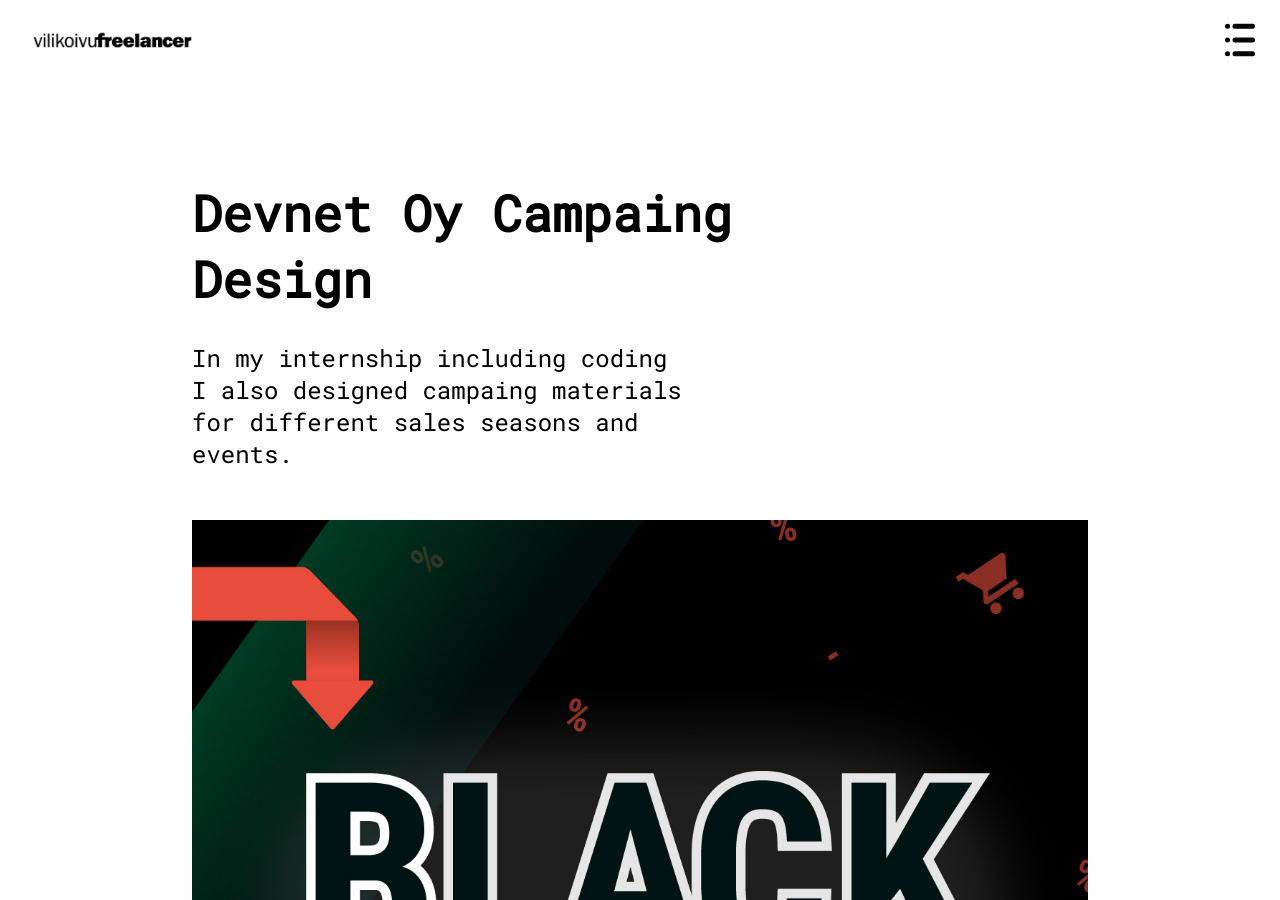
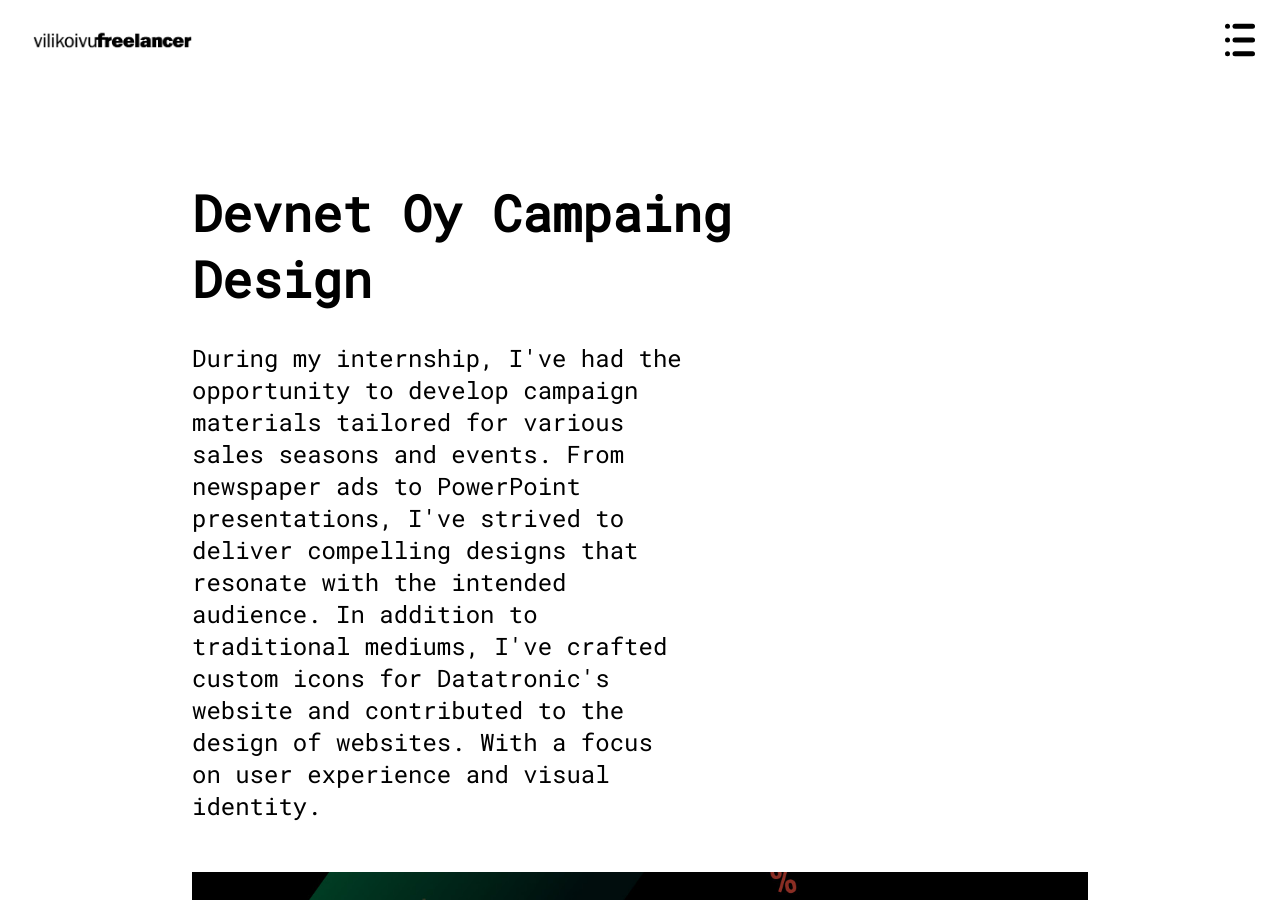
Before and after one commit to ViliKo/vili-website, a Jekyll site: the page built from _posts/2024-03-29-devnet-oy.html, in a window 1280 px wide and 900 px high. Built offline with Jekyll 4.4.1, drawn with Linux system fonts in a browser that asks for light colours.

Commit message:
lisatty post

```diff
--- a/_posts/2024-03-29-devnet-oy.html
+++ b/_posts/2024-03-29-devnet-oy.html
@@ -1,17 +1,28 @@
 ---
 layout: post
 title:  "Devnet Oy Campaing Design"
-image: devnet-1.jpg
+image: devnet-4.jpg
 ---
 
 <section class="article-section">
     <div class="article-section-container">
         <h1>Devnet Oy Campaing Design</h1>
-        <p>In my internship including coding I also designed campaing materials for different sales seasons and events.
+        <p> During my internship, I've had the opportunity to develop campaign materials tailored for various sales seasons and events.
+            From newspaper ads to PowerPoint presentations, I've strived to deliver compelling designs that resonate with the intended audience.
+
+            In addition to traditional mediums, I've crafted custom icons for Datatronic's website and contributed to the design of websites.
+            With a focus on user experience and visual identity.
         </p>
 
         <img src="{{ '/assets/img/devnet-1.jpg' | absolute_url }}" alt="">
-        <img src="{{ '/assets/img/devnet-1.jpg' | absolute_url }}" alt="">
+        <img src="{{ '/assets/img/devnet-2.jpg' | absolute_url }}" alt="">
+        <img src="{{ '/assets/img/devnet-3.jpg' | absolute_url }}" alt="">
+        <img src="{{ '/assets/img/devnet-4.jpg' | absolute_url }}" alt="">
+        <img src="{{ '/assets/img/devnet-5.jpg' | absolute_url }}" alt="">
+        <img src="{{ '/assets/img/devnet-6.jpg' | absolute_url }}" alt="">
+        <img src="{{ '/assets/img/devnet-7.jpg' | absolute_url }}" alt="">
+        <img src="{{ '/assets/img/devnet-8.jpg' | absolute_url }}" alt="">
+        <img src="{{ '/assets/img/devnet-9.jpg' | absolute_url }}" alt="">
 
         <!-- "{{ '/assets/img/sata-erilaista-nuorta-1.jpg' | absolute_url }}" -->
     </div>
```
Also changed, not shown: assets/img/devnet-2.jpg (added), assets/img/devnet-3.jpg (added), assets/img/devnet-4.jpg (added), assets/img/devnet-5.jpg (added), assets/img/devnet-6.jpg (added), assets/img/devnet-8.jpg (added), assets/img/devnet-9.jpg (added), 1 other file.
